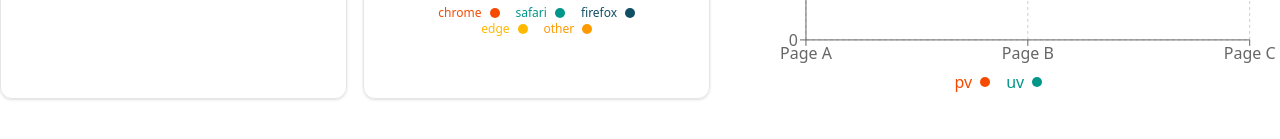
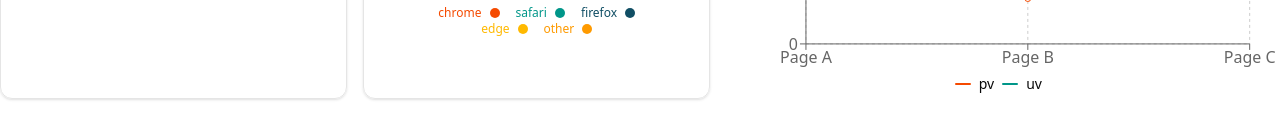
Before and after one commit to frgryr2001/research-rechart, a React app: page / in a window 1280 px wide. Shown: the part 317-456 px from the top of the page. Built offline with nearby package versions, Linux system fonts and the light colour scheme; the HTML template or start-up script is replaced by a standard one.

Commit message:
feat: remove TestComponent and integrate ChartLegend into SimpleChart for improved legend functionality

```diff
--- a/src/App.tsx
+++ b/src/App.tsx
@@ -20,7 +20,7 @@ import {
   type ChartConfig,
 } from '@/components/ui/chart';
 import { ChartPieLegend } from './components/pie-chart';
-import { TestComponent } from './components/test';
+
 import SimpleChart from './components/ui/SimpleChart';
 
 export const description = 'A multiple line chart';
--- /dev/null
+++ b/src/components/custom/legend-chart.tsx
@@ -0,0 +1,151 @@
+import React, { createContext, useContext, useMemo } from 'react';
+import { cn } from '@/lib/utils';
+
+// Context for Legend
+interface LegendContextValue {
+  payload: any[];
+}
+
+const LegendContext = createContext<LegendContextValue | null>(null);
+
+const useLegendContext = () => {
+  const context = useContext(LegendContext);
+  if (!context) {
+    throw new Error('Legend components must be used within ChartLegend');
+  }
+  return context;
+};
+
+// Root Component
+interface ChartLegendProps {
+  payload?: any[];
+  children: React.ReactNode;
+  className?: string;
+}
+
+const ChartLegendRoot: React.FC<ChartLegendProps> = ({
+  payload = [],
+  children,
+  className,
+}) => {
+  const contextValue = useMemo(() => ({ payload }), [payload]);
+
+  return (
+    <LegendContext.Provider value={contextValue}>
+      <div className={cn('flex flex-wrap gap-4', className)}>{children}</div>
+    </LegendContext.Provider>
+  );
+};
+
+// Legend Items
+interface ChartLegendItemsProps {
+  renderItem?: (item: any, index: number) => React.ReactNode;
+  className?: string;
+  filter?: (item: any) => boolean;
+}
+
+const ChartLegendItems: React.FC<ChartLegendItemsProps> = ({
+  renderItem,
+  className,
+  filter,
+}) => {
+  const { payload } = useLegendContext();
+
+  const filteredPayload = filter ? payload.filter(filter) : payload;
+
+  return (
+    <div className={cn('flex flex-wrap gap-2', className)}>
+      {filteredPayload.map((item, index) =>
+        renderItem ? (
+          renderItem(item, index)
+        ) : (
+          <ChartLegend.Item key={index} item={item} />
+        )
+      )}
+    </div>
+  );
+};
+
+// Individual Legend Item
+interface LegendItemContextValue {
+  color: string;
+  value: string;
+}
+
+const LegendItemContext = createContext<LegendItemContextValue | null>(null);
+
+const useLegendItemContext = () => {
+  const context = useContext(LegendItemContext);
+  if (!context) {
+    throw new Error('LegendItem components must be used within ChartLegendItem');
+  }
+  return context;
+};
+
+// Updated Legend Item
+interface ChartLegendItemProps {
+  item: { color: string; value: string };
+  className?: string;
+  children?: React.ReactNode;
+}
+
+const ChartLegendItem: React.FC<ChartLegendItemProps> = ({
+  item,
+  className,
+  children,
+}) => {
+  const contextValue = useMemo(
+    () => ({ color: item.color, value: item.value }),
+    [item]
+  );
+
+  return (
+    <LegendItemContext.Provider value={contextValue}>
+      <div className={cn('flex items-center gap-2', className)}>{children}</div>
+    </LegendItemContext.Provider>
+  );
+};
+
+type ChartLegendItemIndicatorProps = {
+    className?: string;
+    shape?: 'circle' | 'square' | 'line';
+};
+const ChartLegendItemIndicator: React.FC<ChartLegendItemIndicatorProps> = ({
+  className,
+  shape = 'circle',
+}) => {
+  const { color } = useLegendItemContext();
+
+
+ const shapeClasses = {
+    circle: 'rounded-full',
+    square: 'rounded-sm',
+    line: 'rounded-full h-0.5',
+  };
+
+  return (
+    <div
+      className={cn('size-4', shapeClasses[shape], className)}
+      style={{ backgroundColor: color }}
+    ></div>
+  );
+};
+
+type ChartLegendItemValueProps = {
+    className?: string;
+    value?: string;
+};
+const ChartLegendItemValue: React.FC<ChartLegendItemValueProps> = ({ className, value }) => {
+  const { value : contextValue } = useLegendItemContext();
+  const finalValue = value ?? contextValue;
+
+  return <span className={cn(className)}>{finalValue}</span>;
+};
+
+export const ChartLegend = {
+  Root: ChartLegendRoot,
+  Items: ChartLegendItems,
+  Item: ChartLegendItem,
+  ItemIndicator: ChartLegendItemIndicator,
+  ItemValue: ChartLegendItemValue,
+};
--- a/src/components/test.tsx
+++ /dev/null
@@ -1,80 +0,0 @@
-import * as RechartsPrimitive from 'recharts';
-import {
-  Card,
-  CardContent,
-  CardDescription,
-  CardHeader,
-  CardTitle,
-} from './ui/card';
-
-const data = [
-  {
-    name: 'Page A',
-    uv: 4000,
-    pv: 2400,
-    amt: 2400,
-  },
-  {
-    name: 'Page B',
-    uv: 3000,
-    pv: 1398,
-    amt: 2210,
-  },
-  {
-    name: 'Page C',
-    uv: 2000,
-    pv: 9800,
-    amt: 2290,
-  },
-];
-
-export function TestComponent() {
-  return (
-    <Card className="flex flex-col w-[800px]">
-      <CardHeader className="items-center pb-0">
-        <CardTitle>Pie Chart - Donut with Text</CardTitle>
-        <CardDescription>January - June 2024</CardDescription>
-      </CardHeader>
-      <CardContent className="flex-1 pb-0">
-        <RechartsPrimitive.ResponsiveContainer width="100%" height={400}>
-          <RechartsPrimitive.LineChart
-            style={{
-              width: '100%',
-              maxWidth: '700px',
-              maxHeight: '70vh',
-              aspectRatio: 1.618,
-            }}
-            data={data}
-            margin={{
-              top: 5,
-              right: 0,
-              left: 0,
-              bottom: 5,
-            }}
-          >
-            <RechartsPrimitive.XAxis dataKey="name" />
-            <RechartsPrimitive.YAxis />
-            <RechartsPrimitive.CartesianGrid strokeDasharray="3 3" />
-            <RechartsPrimitive.Tooltip/>
-            <RechartsPrimitive.Legend verticalAlign="top" height={36} />
-            <RechartsPrimitive.Line
-              name="pv of pages"
-              type="monotone"
-              dataKey="pv"
-              stroke="#85d884"
-              isAnimationActive={true}
-            />
-            <RechartsPrimitive.Line
-              name="uv of pages"
-              type="monotone"
-              dataKey="uv"
-              stroke="#e61010"
-              isAnimationActive={true}
-            />
-            {/* <RechartsDevtools /> */}
-          </RechartsPrimitive.LineChart>
-        </RechartsPrimitive.ResponsiveContainer>
-      </CardContent>
-    </Card>
-  );
-}
--- a/src/components/ui/SimpleChart.tsx
+++ b/src/components/ui/SimpleChart.tsx
@@ -1,5 +1,6 @@
 import React from 'react';
 import * as RechartsPrimitive from 'recharts';
+import { ChartLegend } from '../custom/legend-chart';
 import { ChartTooltip } from '../custom/tooltip-chart';
 
 type CustomTooltipProps = React.ComponentProps<
@@ -23,7 +24,7 @@ export const CustomTooltip: React.FC<CustomTooltipProps> = (props) => {
   if (!active || !payload || payload.length === 0) return null;
 
   return (
-    <div className="border-border/50 bg-background grid min-w-[8rem] items-start gap-1.5 rounded-lg border px-2.5 py-1.5 text-xs shadow-xl">
+    <div className="border-border/50 bg-background grid min-w-32 items-start gap-1.5 rounded-lg border px-2.5 py-1.5 text-xs shadow-xl">
       {props.renderLabel ? props.renderLabel(label) : label}
       {payload.map((item) => {
         return props.renderItem ? (
@@ -65,6 +66,7 @@ export const CustomLegend: React.FC<CustomLegendProps> = ({
   );
 };
 
+// Fixed class name and type issues in `SimpleChart`.
 const SimpleLineChart: React.FC<{ data: any[] }> = ({ data }) => {
   return (
     <RechartsPrimitive.ResponsiveContainer width="100%" height={400}>
@@ -81,52 +83,38 @@ const SimpleLineChart: React.FC<{ data: any[] }> = ({ data }) => {
               <ChartTooltip.Label className="text-yellow-400 border-b border-yellow-400/30 pb-1 mb-2" />
               <ChartTooltip.Items
                 className="gap-2"
-                // renderItem={(item) => (
-                //   <ChartTooltip.Item className="justify-between">
-                //     <div className="flex items-center gap-2">
-                //       <ChartTooltip.ItemIndicator shape={item.dataKey === "uv" ? "line" : "square"}  />
-                //       <ChartTooltip.ItemName className="text-gray-300" formatter={(name) => name.toUpperCase()} name='123' />
-                //     </div>
-                //     <ChartTooltip.ItemValue className="font-bold" prefix="$" />
-                //   </ChartTooltip.Item>
-                // )}
-                renderItem={
+                renderItem={(item) => (
                   <ChartTooltip.Item className="justify-between">
                     <div className="flex items-center gap-2">
                       <ChartTooltip.ItemIndicator
-                        shape={"square"}
+                        shape={item.dataKey === 'uv' ? 'line' : 'square'}
                       />
                       <ChartTooltip.ItemName
                         className="text-gray-300"
                         formatter={(name) => name.toUpperCase()}
-                        name="123"
                       />
                     </div>
-                    <ChartTooltip.ItemValue className="font-bold" prefix="$" suffix='#' />
+                    <ChartTooltip.ItemValue className="font-bold" prefix="$" />
                   </ChartTooltip.Item>
-                }
+                )}
               />
             </ChartTooltip.Root>
           )}
         />
         <RechartsPrimitive.Legend
-          content={
-            <CustomLegend
-              item={({ value, color }) => (
-                <>
-                  <span style={{ color }}>{value}</span>
-                  <div
-                    style={{
-                      backgroundColor: color,
-                      width: 10,
-                      height: 10,
-                      borderRadius: '50%',
-                    }}
-                  ></div>
-                </>
-              )}
-            />
-          }
+          content={(props) => (
+            <ChartLegend.Root payload={props.payload} className='flex justify-center'>
+              <ChartLegend.Items
+                // filter={(item) => item.value !== 'uv'}
+                renderItem={(item) => (
+                  <ChartLegend.Item item={item} className="text-sm">
+                    <ChartLegend.ItemIndicator shape='line'/>
+                    <ChartLegend.ItemValue />
+                  </ChartLegend.Item>
+                )}
+              />
+            </ChartLegend.Root>
+          )}
         />
         <RechartsPrimitive.Line
           type="monotone"
```
